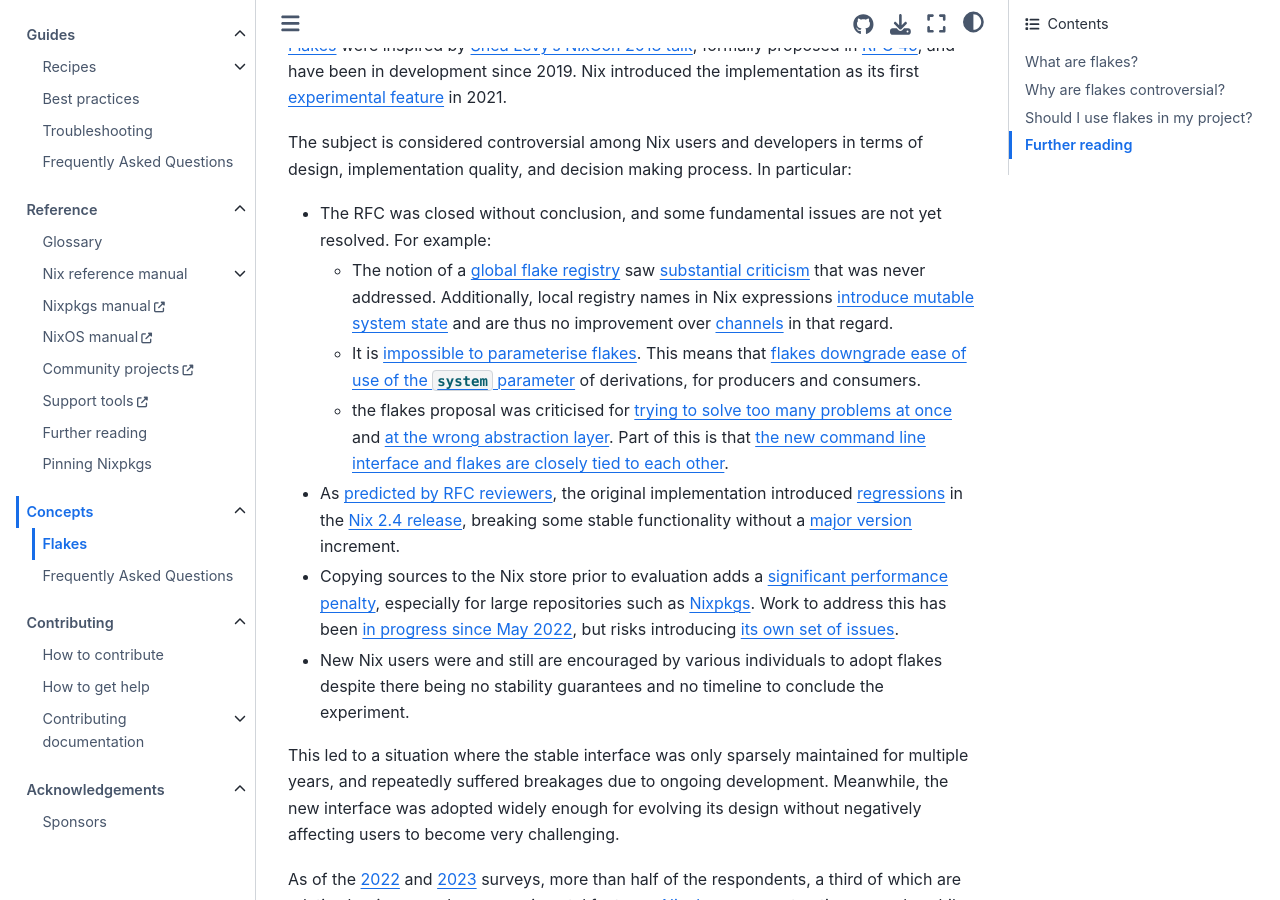
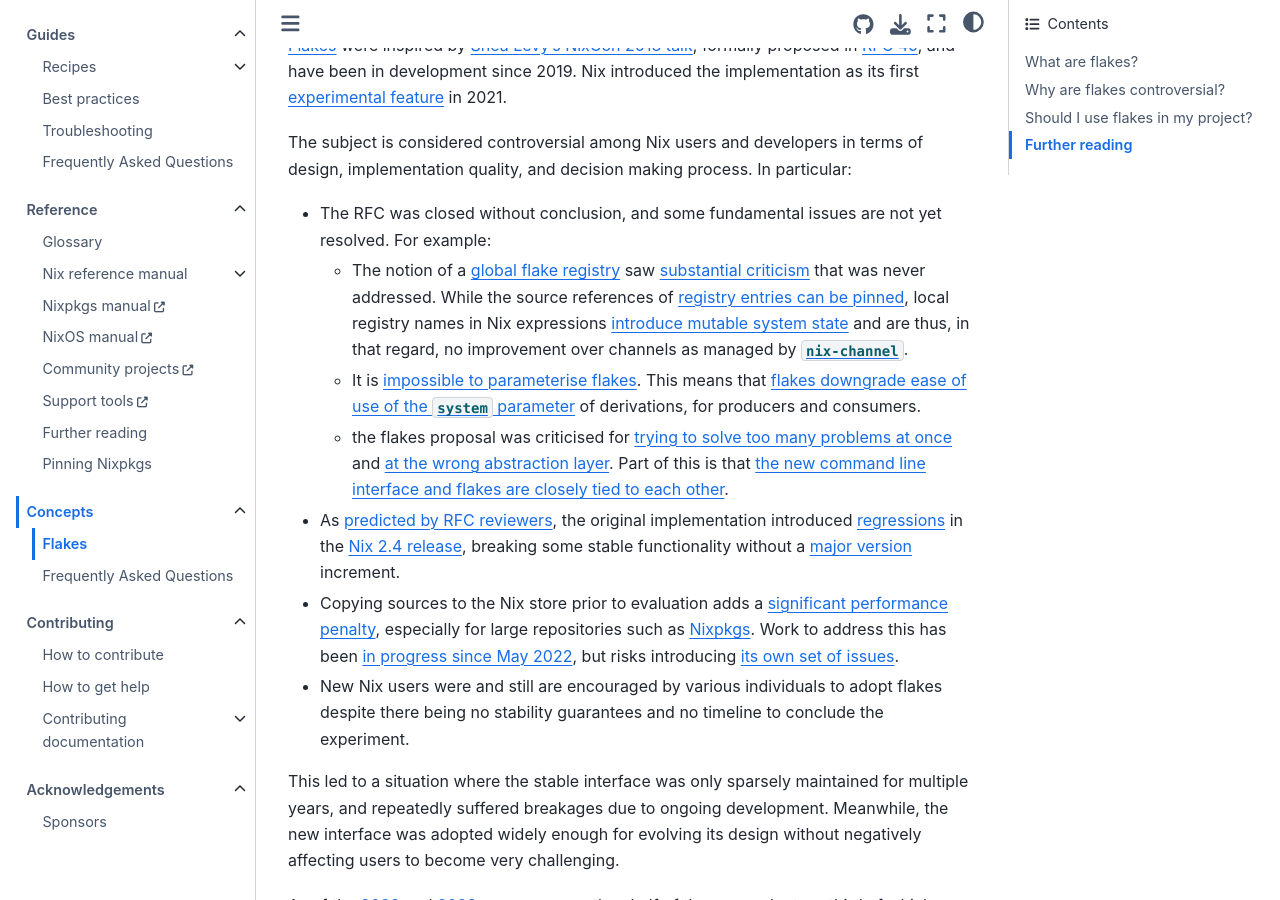
Before and after one commit to NixOS/nix.dev, a Sphinx documentation site: the page built from source/concepts/flakes.md, in a window 1280 px wide and 900 px high, scrolled down 1222 px. Built offline with Sphinx 7.4.7 and the Sphinx Book theme 1.1.4, drawn with Linux system fonts in a browser that asks for light colours.

Commit message:
clarify difference between channels and the registry

```diff
--- a/source/concepts/flakes.md
+++ b/source/concepts/flakes.md
@@ -55,7 +55,7 @@
 - The RFC was closed without conclusion, and some fundamental issues are not yet resolved.
   For example:
   - The notion of a [global flake registry](https://github.com/NixOS/flake-registry) saw [substantial criticism](https://github.com/NixOS/rfcs/pull/49#issuecomment-635635333) that was never addressed.
-    Additionally, local registry names in Nix expressions [introduce mutable system state](https://github.com/NixOS/nix/issues/7422) and are thus no improvement over [channels](https://nix.dev/manual/nix/2.18/command-ref/nix-channel) in that regard.
+    While the source references of [registry entries can be pinned](https://nix.dev/manual/nix/2.18/command-ref/new-cli/nix3-registry-pin), local registry names in Nix expressions [introduce mutable system state](https://github.com/NixOS/nix/issues/7422) and are thus, in that regard, no improvement over channels as managed by [`nix-channel`](https://nix.dev/manual/nix/2.18/command-ref/nix-channel).
   - It is [impossible to parameterise flakes](https://github.com/NixOS/nix/issues/2861).
     This means that [flakes downgrade ease of use of the `system` parameter](https://github.com/NixOS/nix/issues/3843) of derivations, for producers and consumers.
   - the flakes proposal was criticised for [trying to solve too many problems at once](https://github.com/nixos/rfcs/pull/49#issuecomment-521998933) and [at the wrong abstraction layer](https://discourse.nixos.org/t/nixpkgs-cli-working-group-member-search/30517).
```
